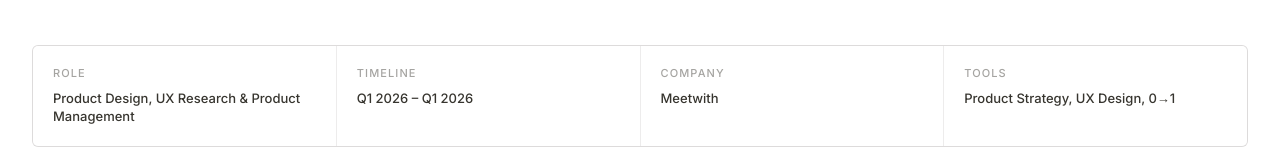
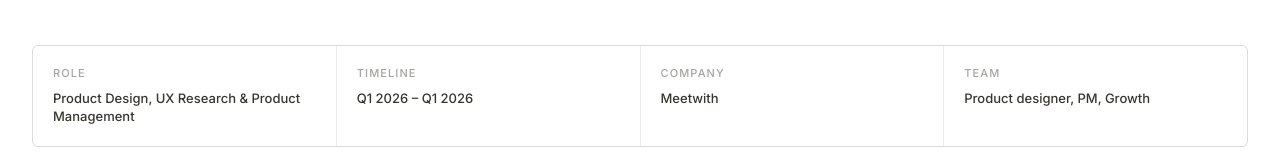
Before and after one commit to SinachPat/sinachpat-portfolio, a Next.js app: page /work/quickpoll in a window 1280 px wide. Shown: the part 447-604 px from the top of the page. Built offline with nearby package versions, Linux system fonts and the light colour scheme.

Commit message:
uploaded quickpoll banner & rest

```diff
--- a/app/work/[slug]/page.tsx
+++ b/app/work/[slug]/page.tsx
@@ -106,7 +106,7 @@ export default async function WorkPage({ params }: Props) {
               { label: "Timeline", value: meta.duration },
               { label: "Company", value: meta.company },
               {
-                label: "Tools",
+                label: "Team",
                 value: meta.tags.slice(0, 3).join(", "),
               },
             ].map((item) => (
--- a/content/work/quickpoll.mdx
+++ b/content/work/quickpoll.mdx
@@ -1,13 +1,13 @@
 ---
 title: "A Unified View for all your calendars - Google Cal, Outlook, Proton, iCal"
-slug: "unified-calendar"
+slug: "quickpoll"
 company: "Meetwith"
 role: "Product Design, UX Research & Product Management"
 year: 2026
 duration: "Q1 2026 – Q1 2026"
 status: "shipped"
-tags: ["Product Strategy", "UX Design", "0→1", "Product Management"]
-coverImage: "/images/work/unified-calendar.png"
+tags: ["Product designer", "PM", "Growth", "1 Engineer"]
+coverImage: "/images/work/quickpoll-banner.png"
 summary: "Built a unified view for professionals to have a full view of their personal life and work schedule."
 metrics:
   - label: "Usage Rate"
--- a/content/work/unified-calendar.mdx
+++ b/content/work/unified-calendar.mdx
@@ -6,7 +6,7 @@ role: "Product Design, UX Research & Product Management"
 year: 2026
 duration: "Q1 2026 – Q1 2026"
 status: "shipped"
-tags: ["Product Strategy", "UX Design", "0→1", "Product Management"]
+tags: ["Product designer", "PM", "Growth", "1 Engineer"]
 coverImage: "/images/work/unified-calendar.png"
 summary: "Built a unified view for professionals to have a full view of their personal life and work schedule."
 metrics:
@@ -18,7 +18,7 @@ metrics:
     after: "7 days"
 externalUrl: "https://meetwith.xyz"
 featured: true
-order: 1
+order: 2
 publishedAt: "2026-01-31"
 ---
 
```
Also changed, not shown: 1 other file (tests, documents, lock files or other folders).
